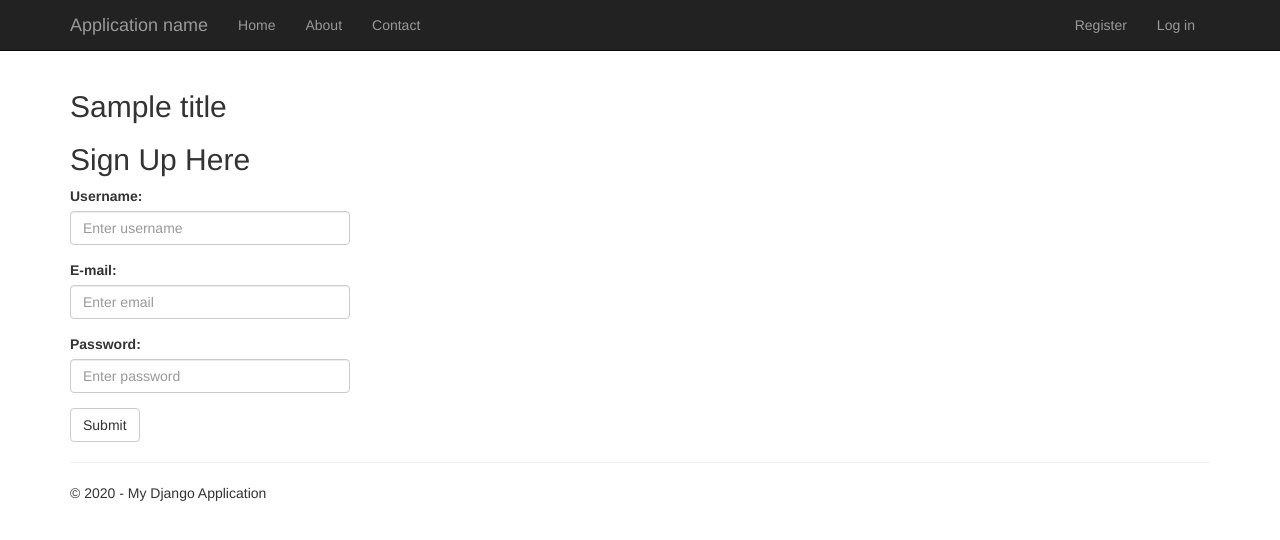
After one commit to XHydro/PSI-Project-2-Django, a Django app: template DjangoWebProject2/app/templates/app/register.html in a window 1280 px wide. The commit adds this page. Shown: the top 540 px of the page. Run offline with Django 3.2, Linux system fonts and the light colour scheme; the template is opened without the code that fills it: most values are stand-ins (such as "Sample title", 1, 10 or a date in 2020); some libraries are stand-ins or nearby versions.

Commit message:
dodanie formularza rejestracji, gdy user niezalogowany

```diff
--- a/DjangoWebProject2/DjangoWebProject2/urls.py
+++ b/DjangoWebProject2/DjangoWebProject2/urls.py
@@ -10,11 +10,15 @@ from django.conf.urls import include
 from django.contrib import admin
 admin.autodiscover()
 
+import app.urls; #robert
+
 urlpatterns = patterns('',
     # Examples:
+
     url(r'^$', 'app.views.home', name='home'),
     url(r'^contact$', 'app.views.contact', name='contact'),
     url(r'^about', 'app.views.about', name='about'),
+    url(r'^app/', include(app.urls)), #robert
     url(r'^login/$',
         'django.contrib.auth.views.login',
         {
@@ -27,6 +31,10 @@ urlpatterns = patterns('',
             }
         },
         name='login'),
+    #url(r'^login', 'app.views.login', name='login'), #robert
+
+    url(r'^register/$', 'app.views.register', name='register'), #robert
+
     url(r'^logout$',
         'django.contrib.auth.views.logout',
         {
--- a/DjangoWebProject2/app/templates/app/loginpartial.html
+++ b/DjangoWebProject2/app/templates/app/loginpartial.html
@@ -11,6 +11,7 @@
 {% else %}
 
 <ul class="nav navbar-nav navbar-right">
+    <li><a href="{% url 'register' %}">Register</a></li>
     <li><a href="{% url 'login' %}">Log in</a></li>
 </ul>
 
--- /dev/null
+++ b/DjangoWebProject2/app/templates/app/register.html
@@ -0,0 +1,43 @@
+{% extends "app/layout.html" %}
+
+{% block content %}
+
+<h2>{{ title }}</h2>
+
+
+
+
+<form role="form"  method="post" action=".">
+    {% csrf_token %}
+
+    <h2 class="form-signin-heading">Sign Up Here</h2>
+
+    <div class="form-group" >
+        <p class="required">
+            <label for="id_username">Username:</label>
+            <input class="form-control"  id="id_username" maxlength="30" name="username" type="text"  placeholder="Enter username"/>
+        </p>
+    </div>
+    <div class="form-group">
+        <p class="required">
+            <label for="id_email">E-mail:</label>
+            <input class="form-control" id="id_email" name="email" type="email" placeholder="Enter email" />
+        </p>
+    </div>
+    <div class="form-group">
+        <p class="required">
+            <label for="id_password">Password:</label>
+            <input class="form-control" id="id_password" name="password" type="password" placeholder="Enter password" />
+        </p>
+    </div>
+
+    <button type="submit" class="btn btn-default">Submit</button>
+
+</form>
+{% endblock %}
+
+
+{% block scripts %}
+    {% load staticfiles %}
+    <script src="{% static 'app/scripts/jquery.validate.min.js' %}"></script>
+{% endblock %}
--- /dev/null
+++ b/DjangoWebProject2/app/urls.py
@@ -0,0 +1,7 @@
+
+from django.conf.urls import *
+from app.views import archive
+
+urlpatterns = patterns ('',
+url(r'^$', archive)
+)
```
Also changed, not shown: DjangoWebProject2/app/templates/app/about.html (+1 -6 lines), DjangoWebProject2/app/templates/app/my_template.html (+8 -0 lines), DjangoWebProject2/app/views.py (+44 -0 lines), DjangoWebProject2/db.sqlite3, 4 other files.
